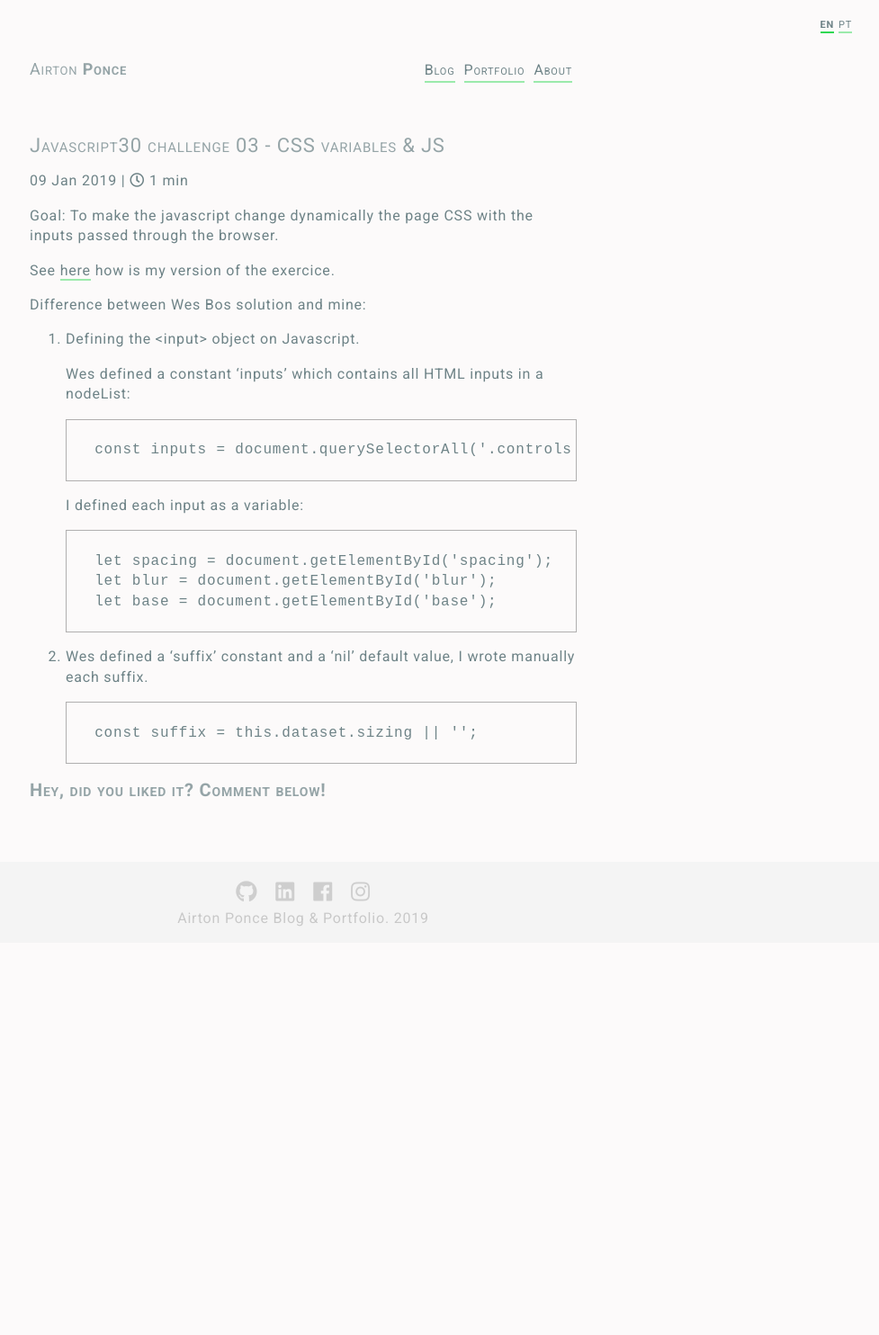
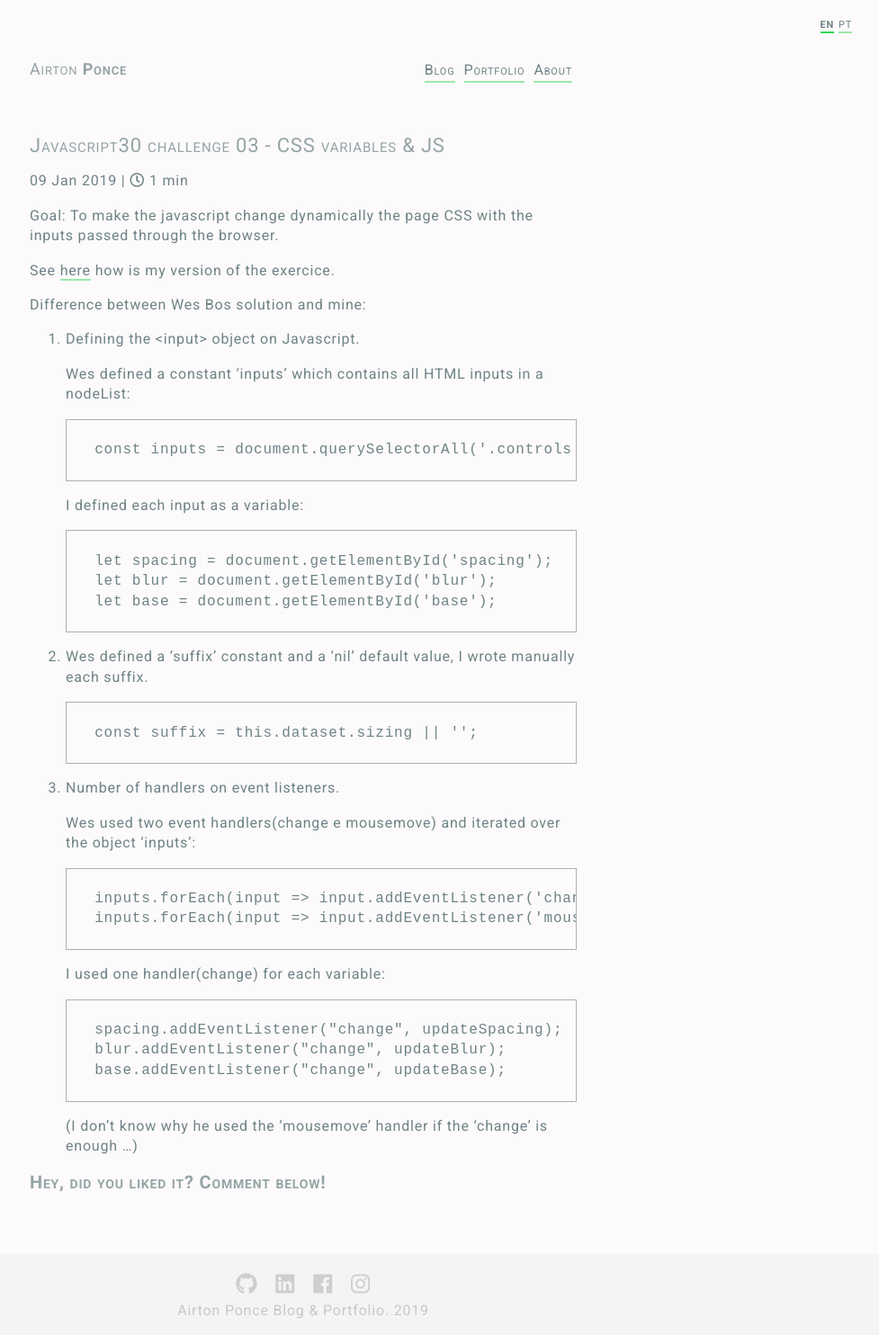
Before and after one commit to APonce911/jekyll-mywebsite, a Jekyll site: the page built from _posts/2019-01-09-Javascript30-03-CSS-Variables.md, in a window 1280 px wide. Shown: the whole page at 90% size, without its empty margins (303-1280 px from the left). Built offline with Jekyll 4.4.1, drawn with Linux system fonts in a browser that asks for light colours; nearby versions of some CDN libraries; comment, search, counter and statistics services are not loaded; before the commit the page ends 1048 px from its top, so only the background shows below that.

Commit message:
third bullet title/content translation

```diff
--- a/_posts/2019-01-09-Javascript30-03-CSS-Variables.md
+++ b/_posts/2019-01-09-Javascript30-03-CSS-Variables.md
@@ -36,3 +36,24 @@ Difference between Wes Bos solution and mine:
       <code>
       const suffix = this.dataset.sizing || '';
     </code></pre>
+
+1. Number of handlers on event listeners.
+
+    Wes used two event handlers(change e mousemove) and iterated over the object ‘inputs’:
+
+    <pre>
+      <code>
+      inputs.forEach(input => input.addEventListener('change', handleUpdate));
+      inputs.forEach(input => input.addEventListener('mousemove', handleUpdate));
+    </code></pre>
+
+    I used one handler(change) for each variable:
+
+    <pre>
+      <code>
+      spacing.addEventListener("change", updateSpacing);
+      blur.addEventListener("change", updateBlur);
+      base.addEventListener("change", updateBase);
+    </code></pre>
+
+    (I don't know why he used the 'mousemove' handler if the 'change' is enough ...)
```
